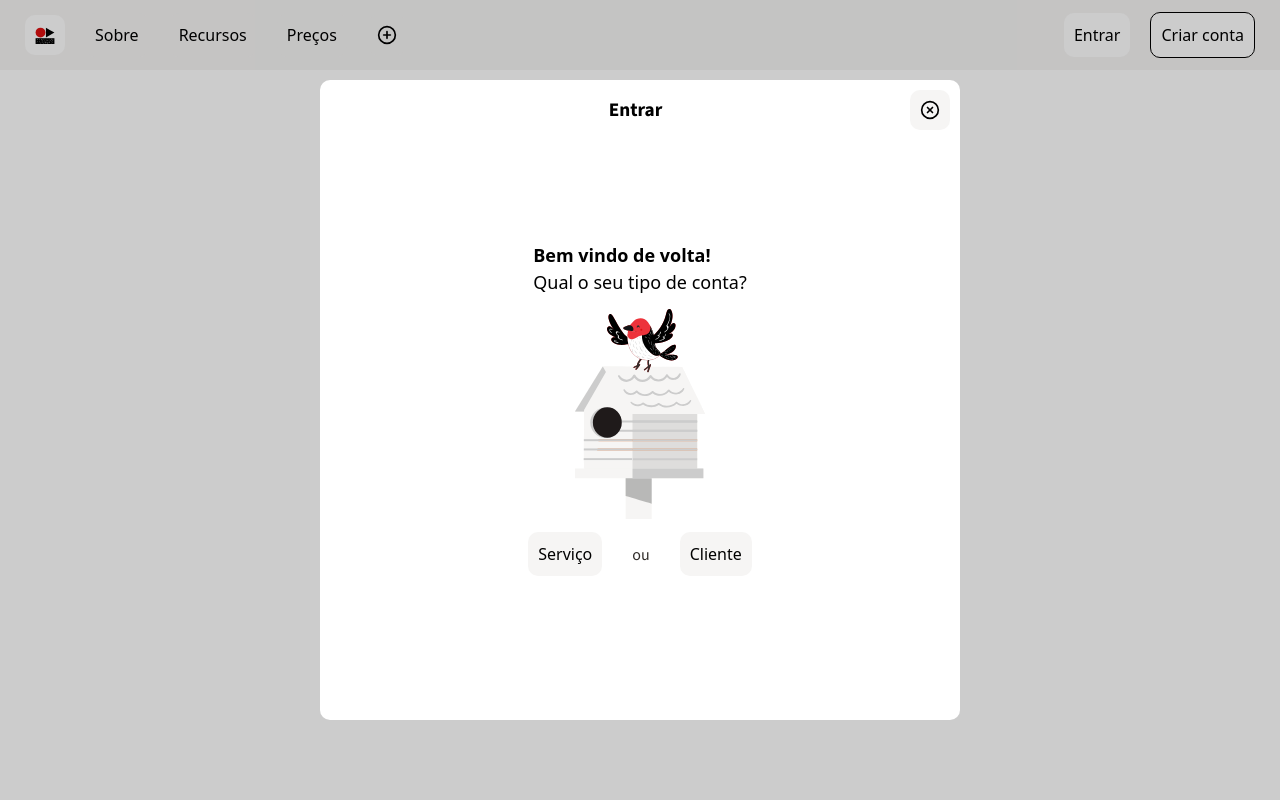
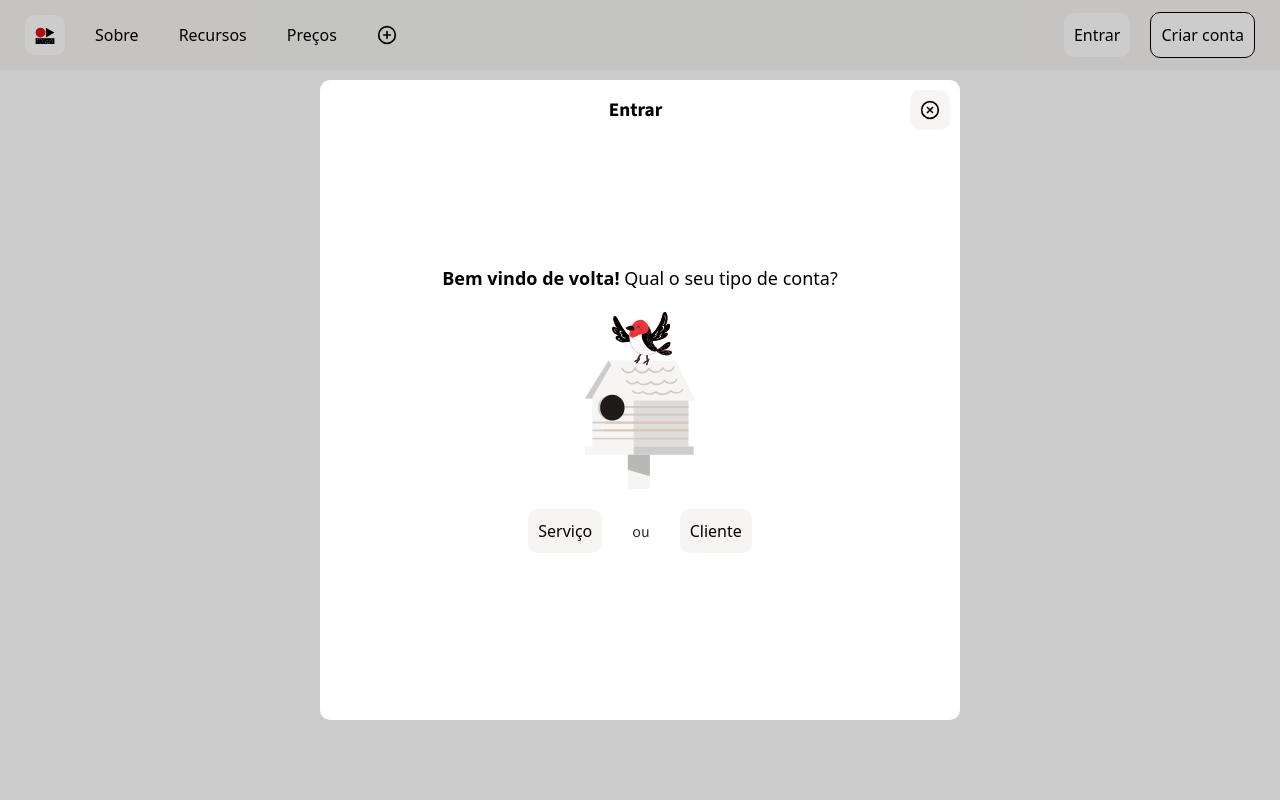
Before and after one commit to ArthurViniciusL/Serena, a Next.js app: page / in a window 1280 px wide. Both pictures are taken after a click on the button "Entrar". Shown: the top 800 px of the page. Built offline with nearby package versions, Linux system fonts and the light colour scheme.

Commit message:
css adjustments

```diff
--- a/src/app/components/Header/header_styles.css
+++ b/src/app/components/Header/header_styles.css
@@ -3,6 +3,7 @@
 .header-box {
     width: 100dvw;
     height: 70px;
+
 }
 
 .header-box__content {
@@ -10,7 +11,10 @@
     width: 100dvw;
     height: 70px;
     padding: var(--padding) var(--padding-left) var(--padding)
-        var(--padding-right);
+    var(--padding-right);
+
+    /* border-bottom-left-radius: 20px;
+    border-bottom-right-radius: 20px; */
 
     display: flex;
     flex-wrap: wrap;
--- a/src/app/components/Modals/ModalCreateAccount/index.tsx
+++ b/src/app/components/Modals/ModalCreateAccount/index.tsx
@@ -14,7 +14,7 @@ export function ModalCreateAccount({ thisModalIsOpen, children }: ModalProps) {
             {children}
             {isOpen && thisModalIsOpen ? (
                 <Modal modalTitle="Criar conta">
-                    <div className="model-content">
+                    <div className="modal-content">
                         <h3 className="content__msg">
                             <span className="content__msg-style">
                                 {" "}
@@ -24,6 +24,7 @@ export function ModalCreateAccount({ thisModalIsOpen, children }: ModalProps) {
                         </h3>
 
                         <Image
+                            className="content__img"
                             src={serena_asset_2}
                             width={200}
                             height={200}
--- a/src/app/components/Modals/ModalLoginAccount/index.tsx
+++ b/src/app/components/Modals/ModalLoginAccount/index.tsx
@@ -15,18 +15,18 @@ export function ModalLoginAccount({ thisModalIsOpen, children }: ModalProps) {
             {children}
             {isOpen && thisModalIsOpen ? (
                 <Modal modalTitle="Entrar">
-                    <div className="model-content">
+                    <div className="modal-content">
                         <h3 className="content__msg">
                             <span className="content__msg-style">
-                                {" "}
                                 Bem vindo de volta!
                             </span> Qual o seu tipo de conta?
                         </h3>
 
                         <Image
+                            className="content__img"
                             src={serena_asset_1}
-                            width={130}
-                            height={130}
+                            width={110}
+                            height={110}
                             alt="login ilustration"
                             priority={true}
                         />
--- a/src/app/components/Modals/modals_styles.css
+++ b/src/app/components/Modals/modals_styles.css
@@ -1,31 +1,41 @@
-.model-content {
+.modal-content {
     width: 100%;
-    height: 60%;
+    height: 0%;
+
     display: flex;
+    gap: var(--gap);
     flex-wrap: wrap;
     flex-flow: column;
     flex-direction: column;
+    align-items: center;
     justify-content: space-between;
-    align-items: center;
 
     .content__msg {
+        width: 90%;
+        flex-wrap: wrap;
         font-size: large;
-        display: flex;
-        flex-flow: column;
-        flex-wrap: wrap;
+        text-align: center;
     }
 
     .content__msg-style {
         font-weight: bold;
     }
 
+    .content__img {
+        height: auto;
+    }
+
 }
 
 .buttons-container {
     display: flex;
-    /* flex-wrap: wrap; */
+    flex-direction: row;
+    align-items: baseline;
     gap: calc(var(--gap) + 10px);
-    align-items: baseline;
-    flex-direction: row;
-    /* flex-flow: column; */
 }
+
+@media (max-height: 400px) {
+    .content__img {
+        display: none;
+    }
+}
--- a/src/app/globals.css
+++ b/src/app/globals.css
@@ -139,6 +139,8 @@ p {
     width: 100%;
     display: flex;
     flex-direction: column;
-    padding: var(--padding) var(--padding-left) var(--padding)
-        var(--padding-right);
+    padding-top: var(--padding);
+    padding-bottom: var(--padding);
+    padding-right: var(--padding-right);
+    padding-left: var(--padding-left);
 }
--- a/src/app/styles/home_styles.css
+++ b/src/app/styles/home_styles.css
@@ -107,6 +107,12 @@
 }
 
 @media (max-width: 700px) {
+
+    .buttons-list {
+       /*  display: none; */
+
+    }
+
     .home-section {
         height: 65dvh;
     }
```
